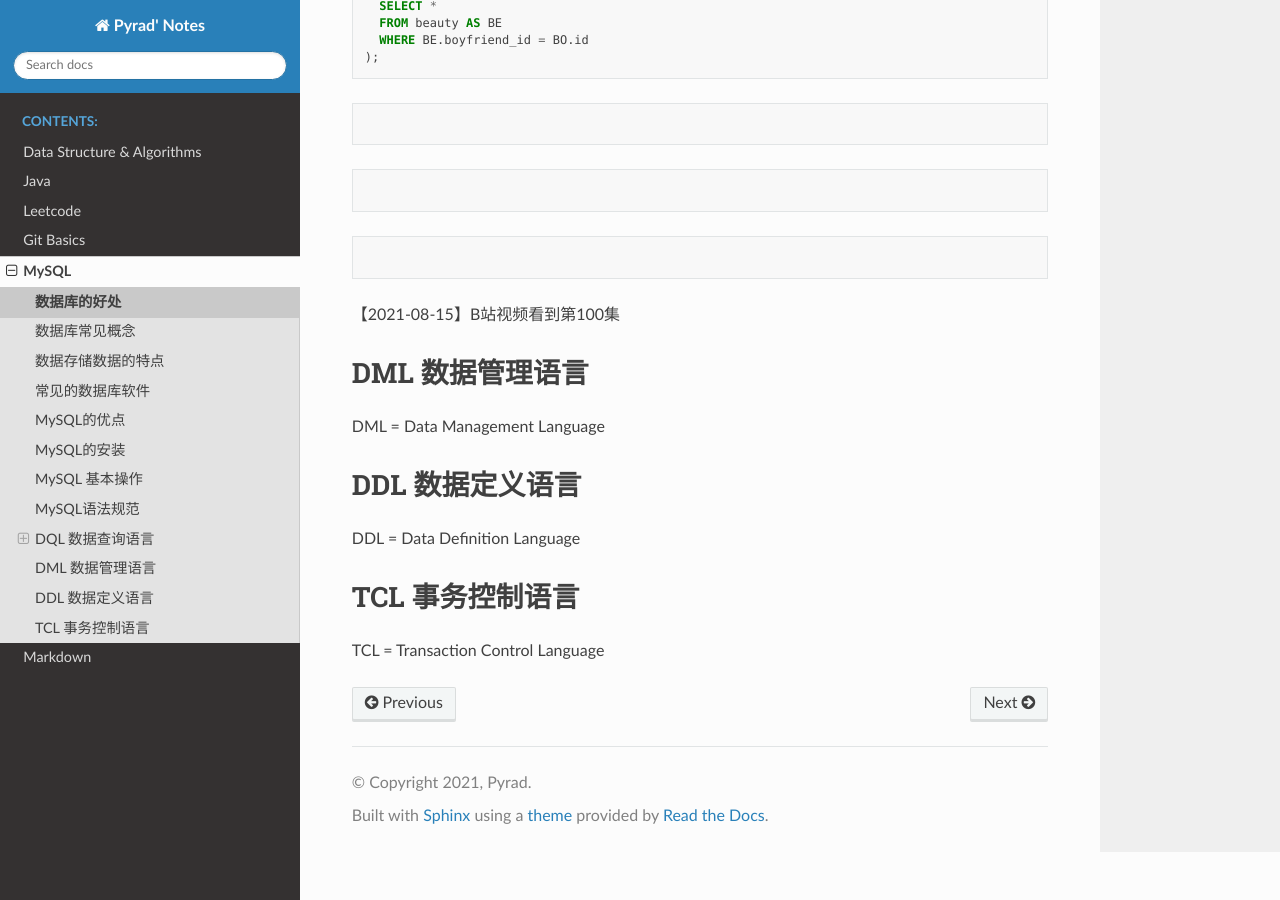
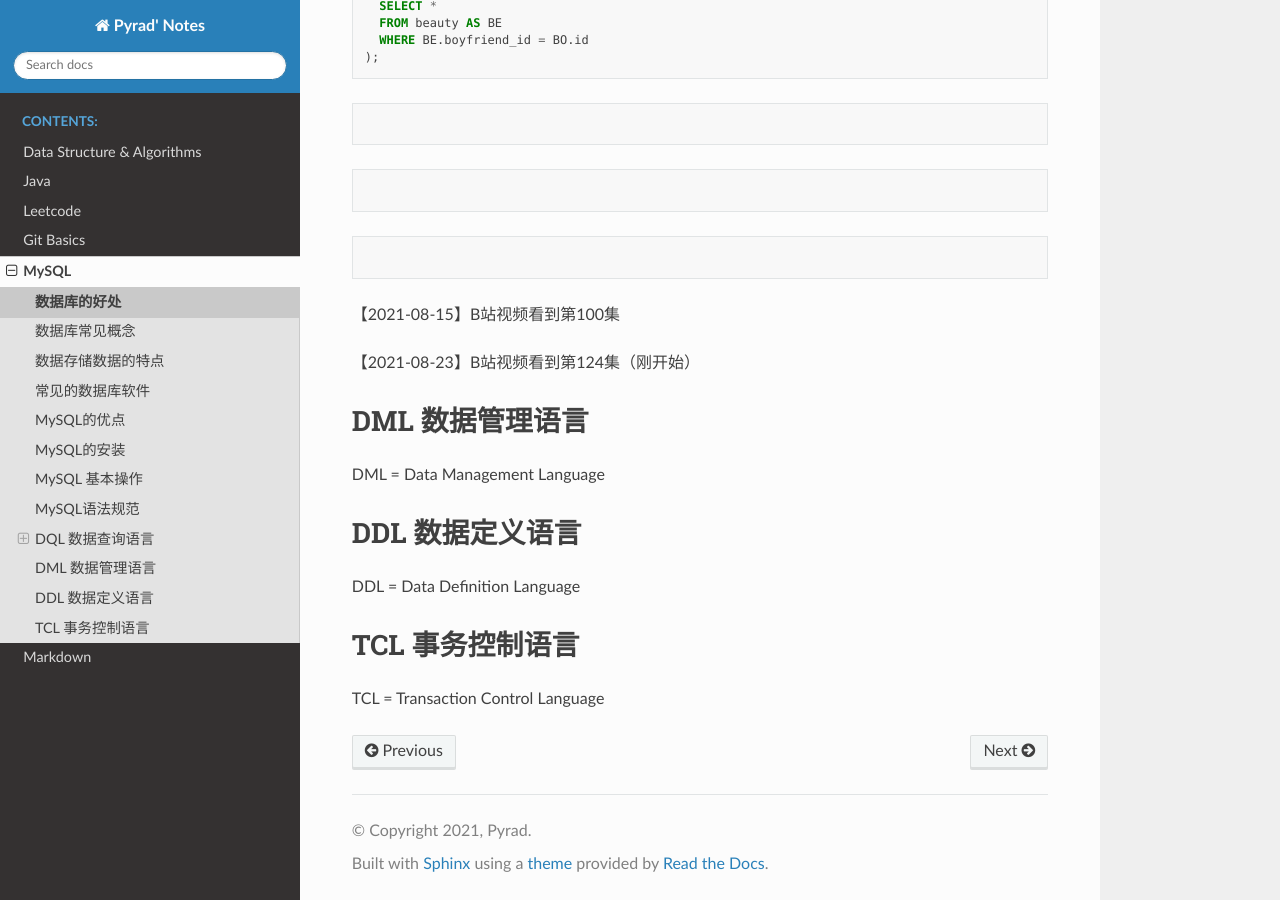
Before and after one commit to Pyrad/pyradnotes, a Sphinx documentation site: the page built from source/MySQL/mysql.md, in a window 1280 px wide and 900 px high, scrolled down 36036 px. Built offline with Sphinx 7.4.7 and the Read the Docs theme 2.0.0, drawn with Linux system fonts in a browser that asks for light colours.

Commit message:
Record progress

```diff
--- a/source/MySQL/mysql.md
+++ b/source/MySQL/mysql.md
@@ -2031,6 +2031,8 @@ WHERE NOT EXISTS(
 
 【2021-08-15】B站视频看到第100集
 
+【2021-08-23】B站视频看到第124集（刚开始）
+
 # DML 数据管理语言
 
 DML = Data Management Language
```
